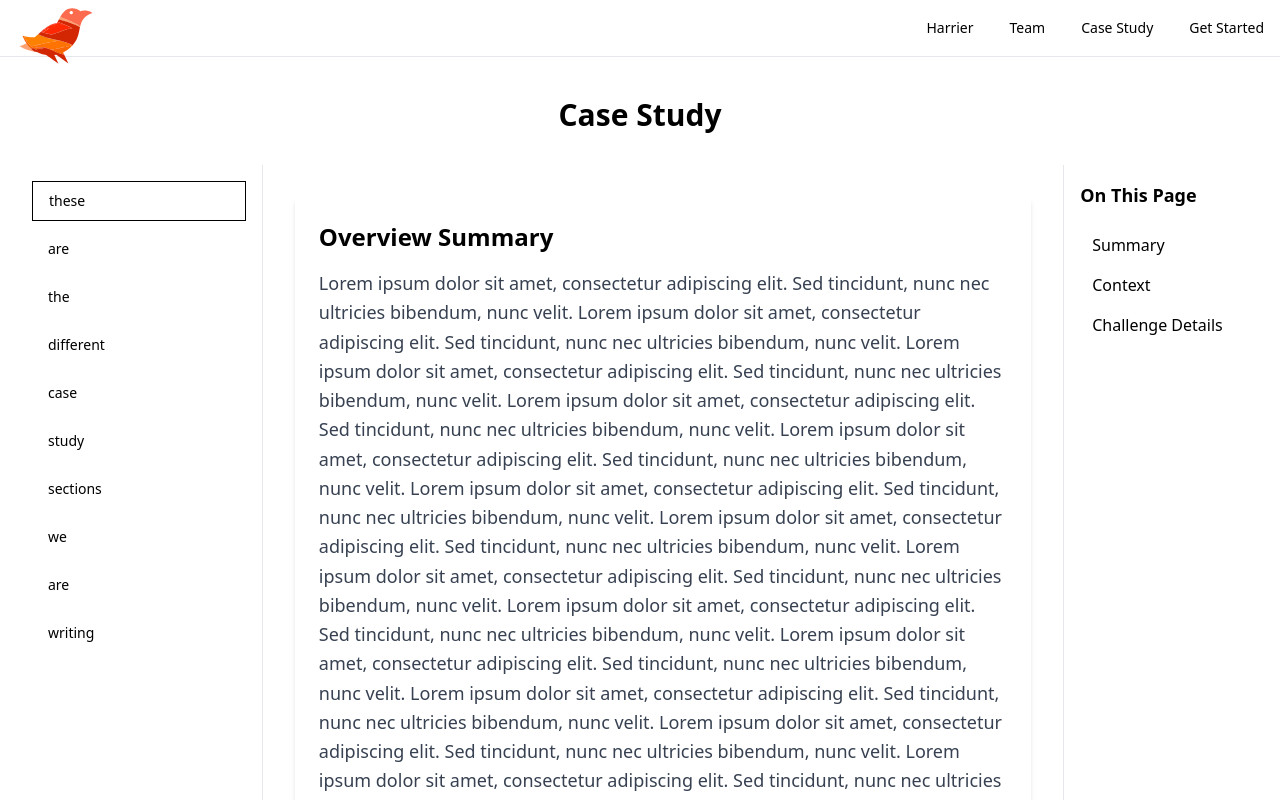
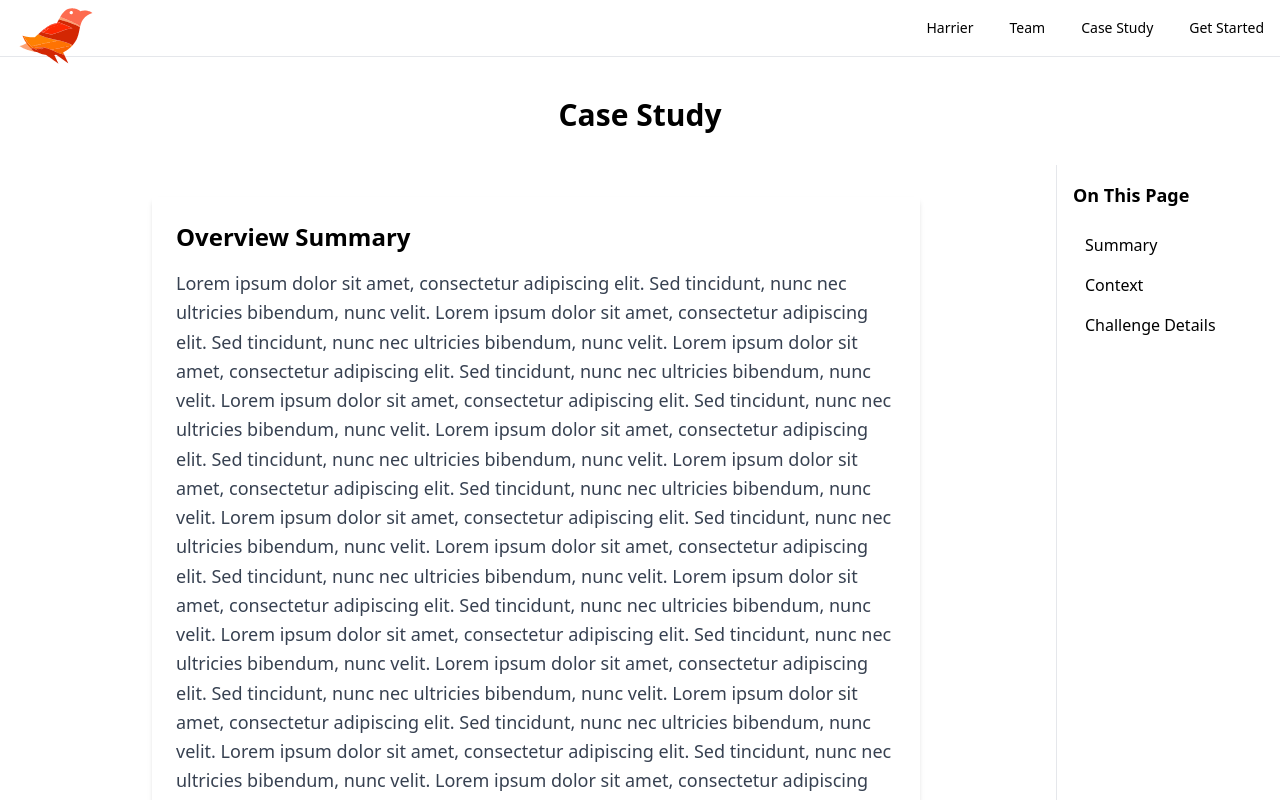
Before and after one commit to 2408-capstone-team5/harrier-site, a React (Vite) app: page /case-study in a window 1280 px wide. Shown: the top 800 px of the page. Built offline with nearby package versions, Linux system fonts and the light colour scheme.

Commit message:
chore: pre- add breadcrumbs sticy casestudy context to `CaseStudypage.tsx`
Co-authored-by: Jesse Kercheval <jessekerch@users.noreply.github.com>
Co-authored-by: Shane Ziegler <shaneziegler@users.noreply.github.com>
Co-authored-by: Wook Kim <wook2000@users.noreply.github.com>

```diff
--- a/src/components/pages/CaseStudyPage.tsx
+++ b/src/components/pages/CaseStudyPage.tsx
@@ -1,42 +1,50 @@
-import { useState } from "react";
-import { Button } from "@/components/ui/button";
+import { useState, useEffect, useRef } from "react";
+// import { Button } from "@/components/ui/button";
 import { ScrollArea } from "@/components/ui/scroll-area";
+import {
+  Breadcrumb,
+  BreadcrumbItem,
+  //   BreadcrumbLink,
+  //   BreadcrumbList,
+  //   BreadcrumbPage,
+  //   BreadcrumbSeparator,
+} from "@/components/ui/breadcrumb";
 
-const CaseStudySectionsMenu = () => {
-  const [activeSectionIndex, setActiveSectionIndex] = useState(0);
+// const CaseStudySectionsMenu = () => {
+//   const [activeSectionIndex, setActiveSectionIndex] = useState(0);
 
-  const sections = [
-    { title: "these", slug: "these" },
-    { title: "are", slug: "are" },
-    { title: "the", slug: "the" },
-    { title: "different", slug: "different" },
-    { title: "case", slug: "case" },
-    { title: "study", slug: "study" },
-    { title: "sections", slug: "sections" },
-    { title: "we", slug: "we" },
-    { title: "are", slug: "are" },
-    { title: "writing", slug: "writing" },
-  ];
+//   const sections = [
+//     { title: "these", slug: "these" },
+//     { title: "are", slug: "are" },
+//     { title: "the", slug: "the" },
+//     { title: "different", slug: "different" },
+//     { title: "case", slug: "case" },
+//     { title: "study", slug: "study" },
+//     { title: "sections", slug: "sections" },
+//     { title: "we", slug: "we" },
+//     { title: "are", slug: "are" },
+//     { title: "writing", slug: "writing" },
+//   ];
 
-  return (
-    <div className="w-64 border-r p-4 bg-white">
-      <ScrollArea className="h-[calc(100vh-100px)]">
-        <div className="space-y-2">
-          {sections.map((section, index) => (
-            <Button
-              key={section.slug}
-              variant={activeSectionIndex === index ? "outline" : "default"}
-              className="w-full justify-start"
-              onClick={() => setActiveSectionIndex(index)}
-            >
-              {section.title}
-            </Button>
-          ))}
-        </div>
-      </ScrollArea>
-    </div>
-  );
-};
+//   return (
+//     <div className="w-64 border-r p-4 bg-white">
+//       <ScrollArea className="h-[calc(100vh-100px)]">
+//         <div className="space-y-2">
+//           {sections.map((section, index) => (
+//             <Button
+//               key={section.slug}
+//               variant={activeSectionIndex === index ? "outline" : "default"}
+//               className="w-full justify-start"
+//               onClick={() => setActiveSectionIndex(index)}
+//             >
+//               {section.title}
+//             </Button>
+//           ))}
+//         </div>
+//       </ScrollArea>
+//     </div>
+//   );
+// };
 
 const OnThisPageNavigation = ({
   headings,
@@ -71,20 +79,72 @@ const OnThisPageNavigation = ({
 };
 
 export const CaseStudyPage = () => {
+  const [breadcrumbs, setBreadcrumbs] = useState<string[]>([]);
+  const sectionRefs = useRef<(HTMLElement | null)[]>([]);
+
   const pageHeadings = [
     { id: "overview-summary", title: "Summary" },
     { id: "overview-context", title: "Context" },
     { id: "challenge-details", title: "Challenge Details" },
   ];
 
+  // Function to update breadcrumbs based on the current section
+  const updateBreadcrumbs = (section: string) => {
+    setBreadcrumbs((prevBreadcrumbs) => {
+      const newBreadcrumbs = [...prevBreadcrumbs];
+      const lastBreadcrumb = newBreadcrumbs[newBreadcrumbs.length - 1];
+      if (lastBreadcrumb !== section) {
+        newBreadcrumbs.push(section);
+      }
+      return newBreadcrumbs;
+    });
+  };
+
+  // Intersection Observer callback
+  const handleIntersect = (entries: IntersectionObserverEntry[]) => {
+    entries.forEach((entry) => {
+      if (entry.isIntersecting) {
+        const sectionId = entry.target.getAttribute("id");
+        if (sectionId) {
+          updateBreadcrumbs(sectionId);
+        }
+      }
+    });
+  };
+
+  useEffect(() => {
+    const observer = new IntersectionObserver(handleIntersect, {
+      root: null,
+      rootMargin: "0px",
+      threshold: 0.1,
+    });
+
+    sectionRefs.current.forEach((section) => {
+      if (section) {
+        observer.observe(section);
+      }
+    });
+
+    return () => {
+      sectionRefs.current.forEach((section) => {
+        if (section) {
+          observer.unobserve(section);
+        }
+      });
+    };
+  }, []);
+
   return (
     <>
+      <Breadcrumb>
+        {breadcrumbs.map((breadcrumb, index) => (
+          <BreadcrumbItem key={index}>{breadcrumb}</BreadcrumbItem>
+        ))}
+      </Breadcrumb>
       <h1 className="text-3xl text-center font-bold mb-8">Case Study</h1>
       <div className="flex h-100">
-        {/* Left Side Menu */}
-        <CaseStudySectionsMenu />
+        {/* <CaseStudySectionsMenu /> */}
 
-        {/* Main Content Area */}
         <div className="flex-grow overflow-auto p-8">
           <section
             id="overview-summary"
--- a/src/index.css
+++ b/src/index.css
@@ -2,6 +2,11 @@
 @tailwind components;
 @tailwind utilities;
 
+@media (max-width: 1300px) {
+  .case-study-sections-menu {
+    display: none;
+  }
+}
 /* :root {
   font-family: Inter, system-ui, Avenir, Helvetica, Arial, sans-serif;
   line-height: 1.5;
```
